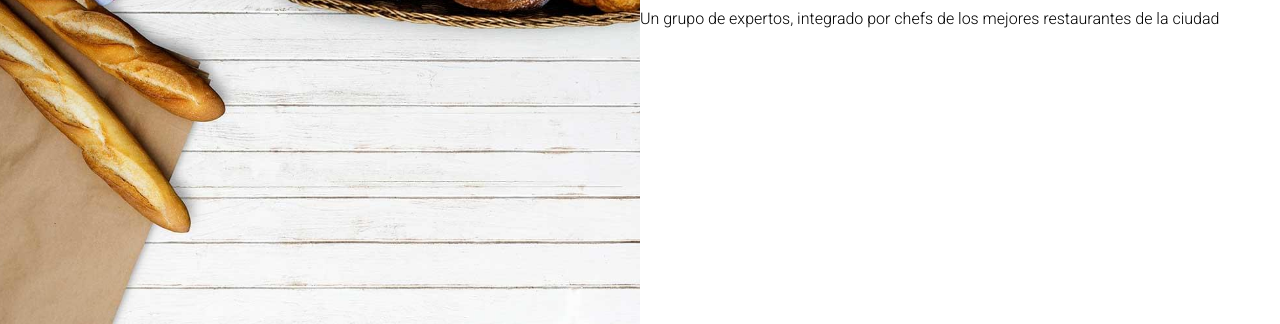
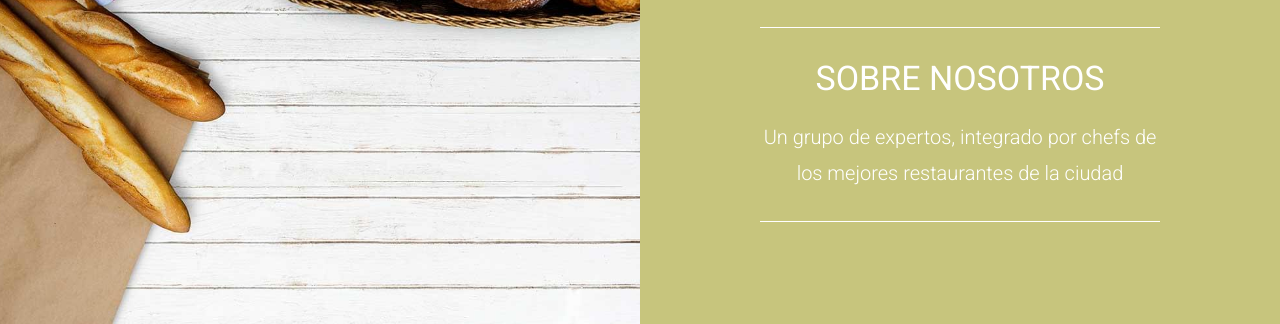
Before and after one commit to DomenicoPH/HTML-CSS-SASS-GULP---w-Escuela-Cocina-w---, a website: page index.html in a window 1280 px wide. Shown: the part 687-1011 px from the top of the page. Drawn offline with Linux system fonts and the light colour scheme.

Commit message:
bloques-grid

```diff
--- a/index.html
+++ b/index.html
@@ -42,8 +42,10 @@
             <div class="bloque"></div>
 
             <div class="bloque">
-                <h2 class="bloque__heading">Sobre Nosotros</h2>
-                <p class="bloque__texto">Un grupo de expertos, integrado por chefs de los mejores restaurantes de la ciudad</p>
+                <div class="bloque__contenido">
+                    <h2 class="bloque__heading">Sobre Nosotros</h2>
+                    <p class="bloque__texto">Un grupo de expertos, integrado por chefs de los mejores restaurantes de la ciudad</p>
+                </div>
             </div>
 
             <div class="bloque"></div>
--- a/src/scss/ui/contenido/_bloques.scss
+++ b/src/scss/ui/contenido/_bloques.scss
@@ -9,15 +9,25 @@
             grid-auto-flow: dense;
         }
     }
+
 }
 
 .bloque{
     height: 40rem;
+    display: flex;
+    flex-direction: column;
+    justify-content: center;
+    align-items: center;
+    text-align: center;
 
+    &:nth-child(1){
+        background-color: v.$primario;
+    }
     &:nth-child(2){
         @include m.bgImage('../img/bloque_1.jpg');
     }
     &:nth-child(3){
+        background-color: v.$secundario;
         @include m.tablet {
             grid-column: 2 / 3;
         }
@@ -26,4 +36,19 @@
         @include m.bgImage('../img/bloque_2.jpg');
     }
 
+    &__contenido{max-width: 40rem;
+        border-top: 1px solid v.$blanco;
+        border-bottom: 1px solid v.$blanco;
+        color: v.$blanco;
+        padding: 1rem 0;
+    }
+
+    &__heading{
+        text-transform: uppercase;
+    }
+
+    &__texto{
+        font-size: 2rem;
+    }
+
 }
```
Also changed, not shown: build/css/app.css, 1 other file.
